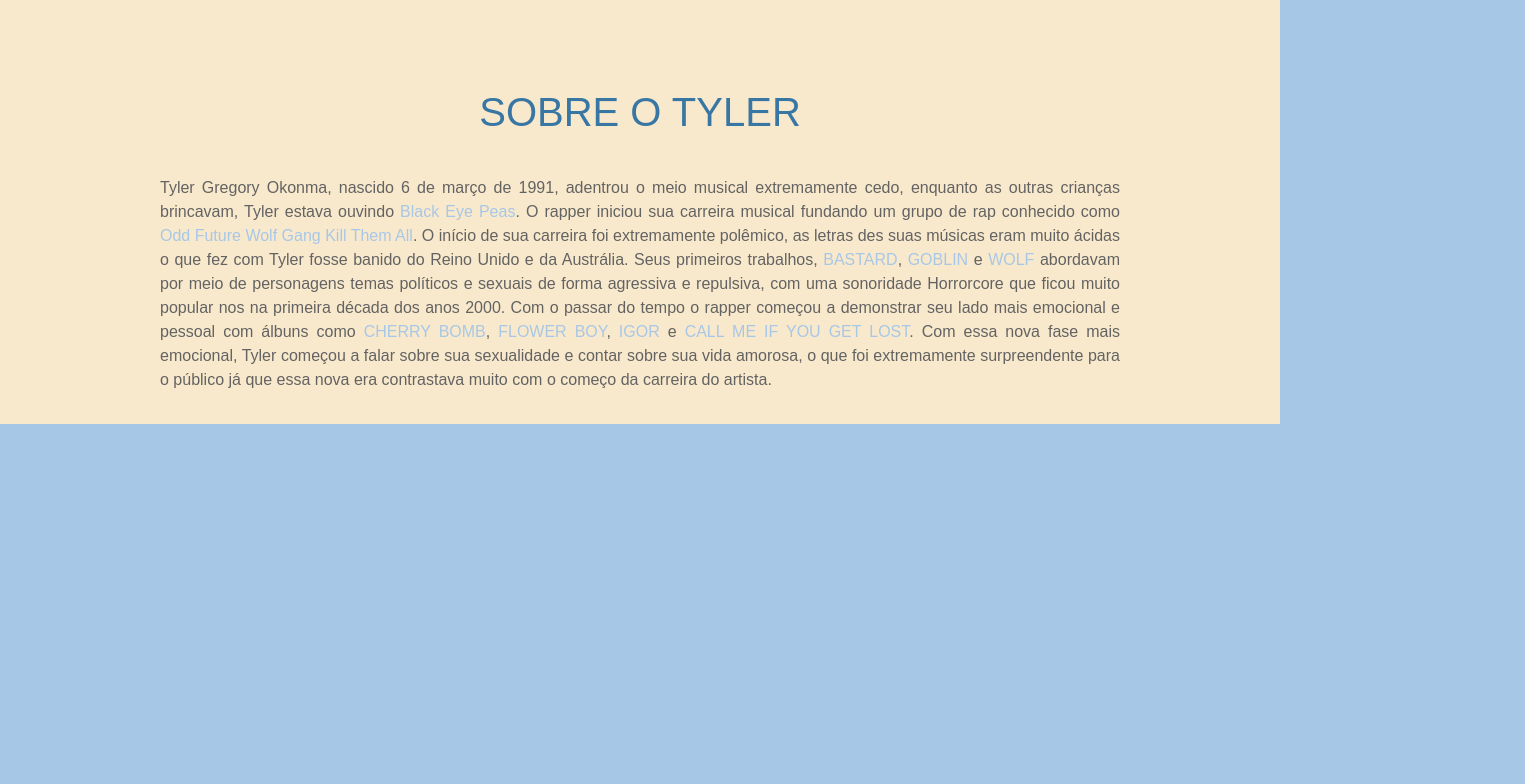
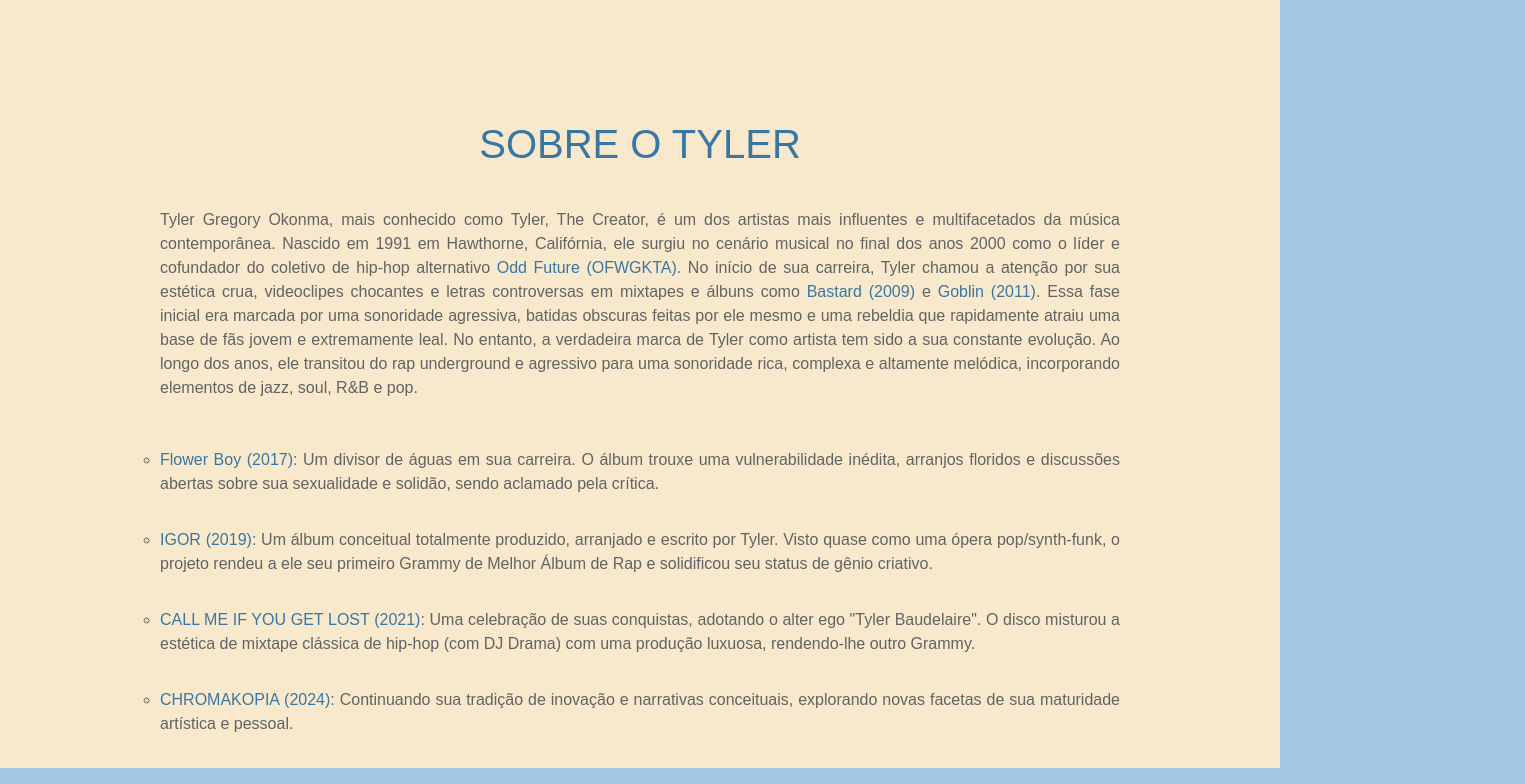
Before and after one commit to Yassuo23/Projeto-de-Daw-2, a website: page Html/Index.html in a window 1280 px wide. Shown: the part 1652-2436 px from the top of the page, 1525 px wide, since content can reach past the window. Before the commit the page ends 2092 px from the top, so only its background shows below. Drawn offline with nearby package versions, Linux system fonts and the light colour scheme; a web font is replaced by a local one.

Commit message:
coisas sobre o tyler

```diff
--- a/Css/style.css
+++ b/Css/style.css
@@ -42,7 +42,7 @@
     list-style: none;
     display: flex;
     gap: 2rem;
-    padding-left: 35rem;
+    padding-left: 60rem;
     padding-top: 0.25rem;
 }
 
@@ -124,7 +124,7 @@
     display: flex;
     flex-direction: column;
     gap: 2rem;
-    padding-left: 6rem;
+    padding-left: 20rem;
 }
 
 #portrait1 {
@@ -154,11 +154,12 @@
 }
 
 #albuns img {
-    width: 50rem;       /* Garante que ocupe toda a largura disponível */
-    height: 40rem;     /* Força TODAS as imagens a terem exatamente a mesma altura */
+    width: 70rem;       /* Garante que ocupe toda a largura disponível */
+    height: 60rem;     /* Força TODAS as imagens a terem exatamente a mesma altura */
     object-fit: cover; /* Corta as sobras da imagem proporcionalmente para não distorcer */
     object-position: center;
 }
+
 
 /* Aplica-se tanto ao slide normal quanto ao fade */
 .carousel-item {
@@ -196,7 +197,7 @@
     text-decoration: none;
 }
 
--- Animação de fade-in para os elementos revelados --
+/* Animação de fade-in para os elementos revelados */
 
 .unrevealed {
     opacity: 0;
@@ -208,3 +209,21 @@
     opacity: 1;
     transform: translateY(0);
 }
+
+#listaAlbuns {
+    align-items: center;
+    padding-left: 10rem;
+    padding-right: 10rem;
+}
+
+#listaAlbuns li {
+    text-align: justify;
+    padding-bottom: 2rem;
+    color: #636363;
+    list-style: circle;
+
+}
+
+#mark {
+    color: var(--turquise);
+}
--- a/Html/Index.html
+++ b/Html/Index.html
@@ -129,7 +129,19 @@
 
     <div id="container3" class="unrevealed">
        <h1 id="subtitulo2">SOBRE O TYLER</h1>
-       <p id="sobre">Tyler Gregory Okonma, nascido 6 de março de 1991, adentrou o meio musical extremamente cedo, enquanto as outras crianças brincavam, Tyler estava ouvindo <a id="EyePeas">Black Eye Peas</a>. O rapper iniciou sua carreira musical fundando um grupo de rap conhecido como <a id="EyePeas">Odd Future Wolf Gang Kill Them All</a>. O início de sua carreira foi extremamente polêmico, as letras des suas músicas eram muito ácidas o que fez com Tyler fosse banido do Reino Unido e da Austrália. Seus primeiros trabalhos, <a id="EyePeas">BASTARD</a>, <a id="EyePeas">GOBLIN</a> e <a id="EyePeas">WOLF</a> abordavam por meio de personagens temas políticos e sexuais de forma agressiva e repulsiva, com uma sonoridade Horrorcore que ficou muito popular nos na primeira década dos anos 2000. Com o passar do tempo o rapper começou a demonstrar seu lado mais emocional e pessoal com álbuns como <a id="EyePeas">CHERRY BOMB</a>, <a id="EyePeas">FLOWER BOY</a>, <a id="EyePeas">IGOR</a> e <a id="EyePeas">CALL ME IF YOU GET LOST</a>. Com essa nova fase mais emocional, Tyler começou a falar sobre sua sexualidade e contar sobre sua vida amorosa, o que foi extremamente surpreendente para o público já que essa nova era  contrastava muito com o começo da carreira do artista.</p>
+       <p id="sobre">Tyler Gregory Okonma, mais conhecido como Tyler, The Creator, é um dos artistas mais influentes e multifacetados da música contemporânea. Nascido em 1991 em Hawthorne, Califórnia, ele surgiu no cenário musical no final dos anos 2000 como o líder e cofundador do coletivo de hip-hop alternativo <a id="mark">Odd Future (OFWGKTA)</a>.
+
+        No início de sua carreira, Tyler chamou a atenção por sua estética crua, videoclipes chocantes e letras controversas em mixtapes e álbuns como <a id="mark">Bastard (2009)</a> e <a id="mark">Goblin (2011)</a>. Essa fase inicial era marcada por uma sonoridade agressiva, batidas obscuras feitas por ele mesmo e uma rebeldia que rapidamente atraiu uma base de fãs jovem e extremamente leal.
+
+        No entanto, a verdadeira marca de Tyler como artista tem sido a sua constante evolução. Ao longo dos anos, ele transitou do rap underground e agressivo para uma sonoridade rica, complexa e altamente melódica, incorporando elementos de jazz, soul, R&B e pop.</p>
+
+        <ul id="listaAlbuns">
+            <li><a id="mark">Flower Boy (2017)</a>: Um divisor de águas em sua carreira. O álbum trouxe uma vulnerabilidade inédita, arranjos floridos e discussões abertas sobre sua sexualidade e solidão, sendo aclamado pela crítica.</li>
+            <li><a id="mark">IGOR (2019)</a>: Um álbum conceitual totalmente produzido, arranjado e escrito por Tyler. Visto quase como uma ópera pop/synth-funk, o projeto rendeu a ele seu primeiro Grammy de Melhor Álbum de Rap e solidificou seu status de gênio criativo.</li>
+            <li><a id="mark">CALL ME IF YOU GET LOST (2021)</a>: Uma celebração de suas conquistas, adotando o alter ego "Tyler Baudelaire". O disco misturou a estética de mixtape clássica de hip-hop (com DJ Drama) com uma produção luxuosa, rendendo-lhe outro Grammy.</li>
+            <li><a id="mark">CHROMAKOPIA (2024)</a>: Continuando sua tradição de inovação e narrativas conceituais, explorando novas facetas de sua maturidade artística e pessoal.</li>
+        </ul>
+
     </div>
 
 
```
